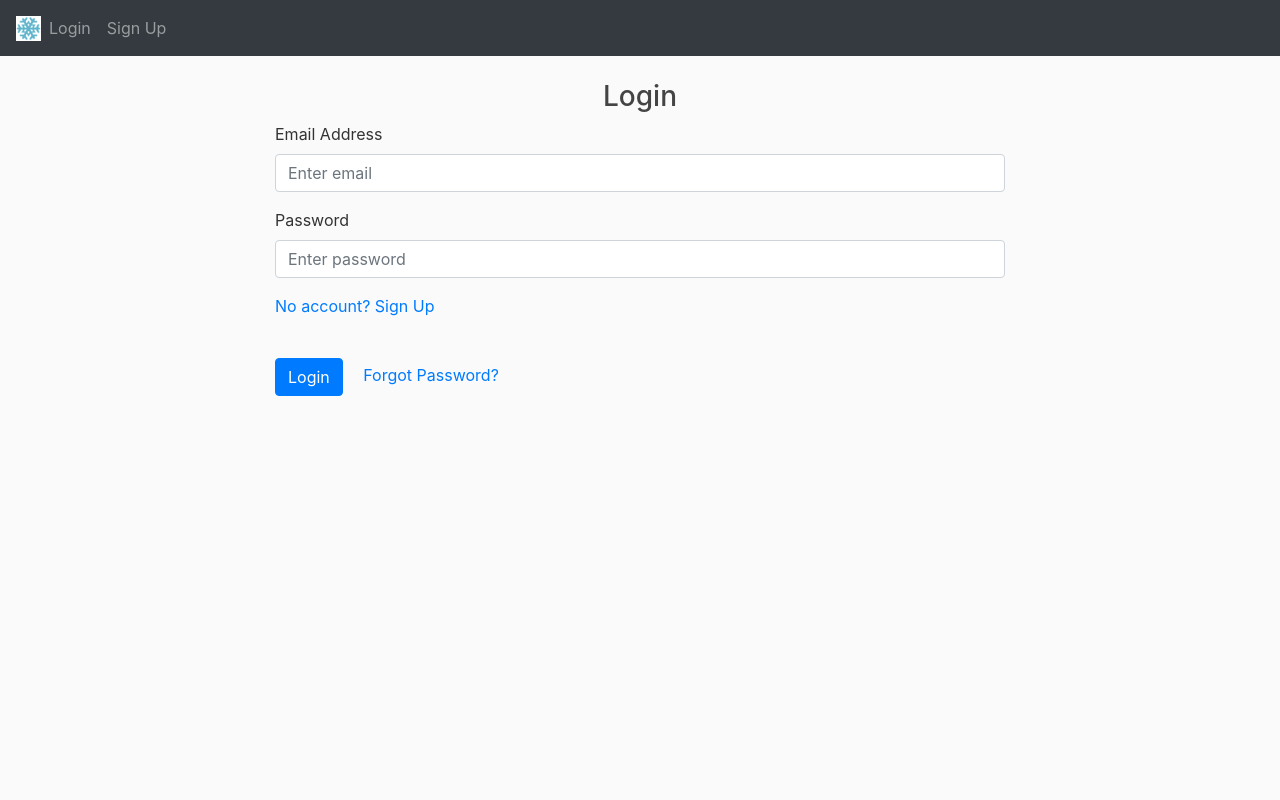
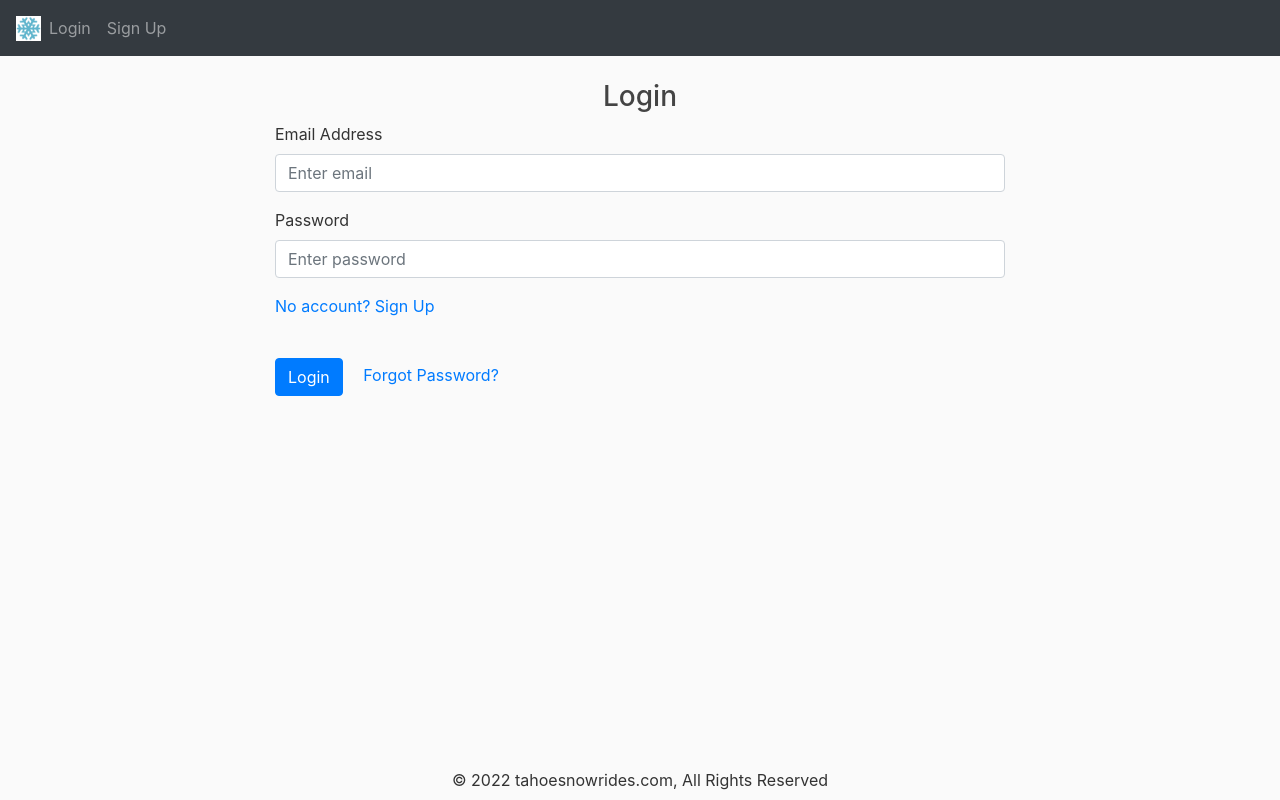
Before and after one commit to halfgreen12/tahoesnowrides.com, a Flask app: a page that uses website/templates/base.html in a window 1280 px wide. Run offline with Flask 2, Linux system fonts and the light colour scheme; parts of the project's set-up code (start-up, migrations or seed data) failed here and were passed over; some libraries are stand-ins or nearby versions.

Commit message:
added footer to bottom of pages (base.html)

```diff
--- a/website/static/style.css
+++ b/website/static/style.css
@@ -1,6 +1,7 @@
 body {
   background: #fafafa;
   color: #333333;
+  padding-bottom: 8px;
 }
 
 h1, h2, h3, h4, h5, h6 {
--- a/website/templates/base.html
+++ b/website/templates/base.html
@@ -21,7 +21,7 @@
     </head>
 
     <!-- navbar -->
-    <body>
+    <body class="d-flex flex-column min-vh-100">
         <nav class="navbar navbar-expand-lg navbar-dark bg-dark">
             <img src="static/images/snowflake.webp" width="25" height="25" class="d-inline-block align-top" alt="img">
             <button
@@ -81,9 +81,13 @@
         <!-- main content section -->
         <div class="container">
 
-                        {% block content %} {% endblock %}
+                {% block content %} {% endblock %}
 
         </div>
+
+        <footer class="mt-auto text-center">
+               © 2022 tahoesnowrides.com, All Rights Reserved
+        </footer>
 
         <script
                 src="https://code.jquery.com/jquery-3.2.1.slim.min.js"
```
